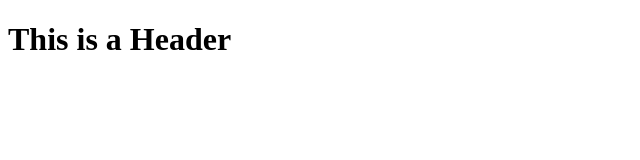
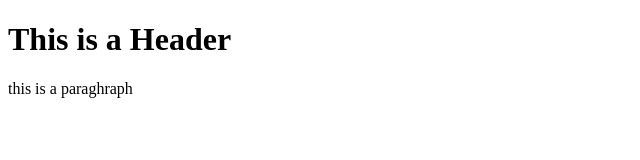
Before and after one commit to samaralsaabi/git-test2, a plain HTML site: page index.html in a window 1280 px wide. Shown: the whole page, without its empty margins (0-640 px from the left). Drawn offline with Linux system fonts and the light colour scheme.

Commit message:
seconde commit

```diff
--- a/index.html
+++ b/index.html
@@ -4,5 +4,6 @@
 
     <body>
         <h1>This is a Header</h1>
+        <p>this is a paraghraph</p>
     </body>
 </html>
```
Also changed, not shown: templates/temp.html (added).
